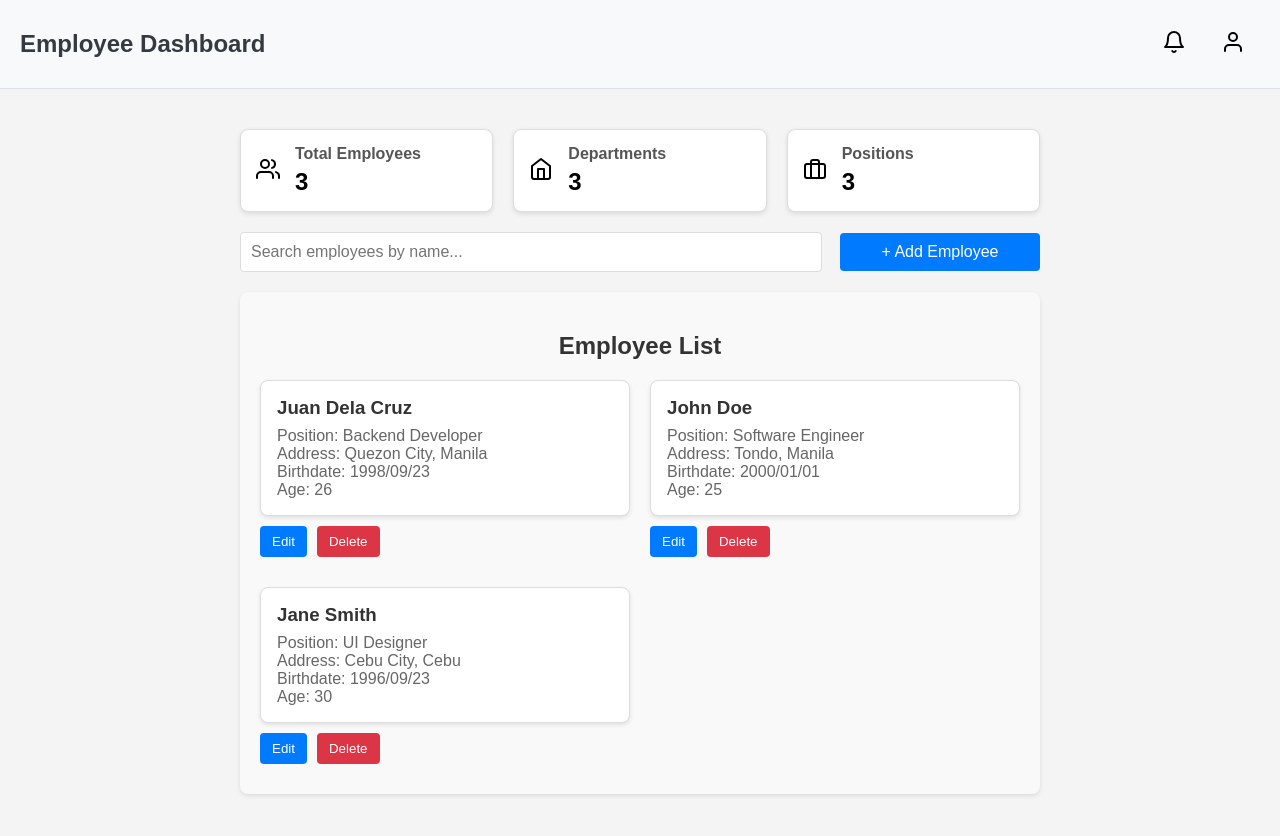
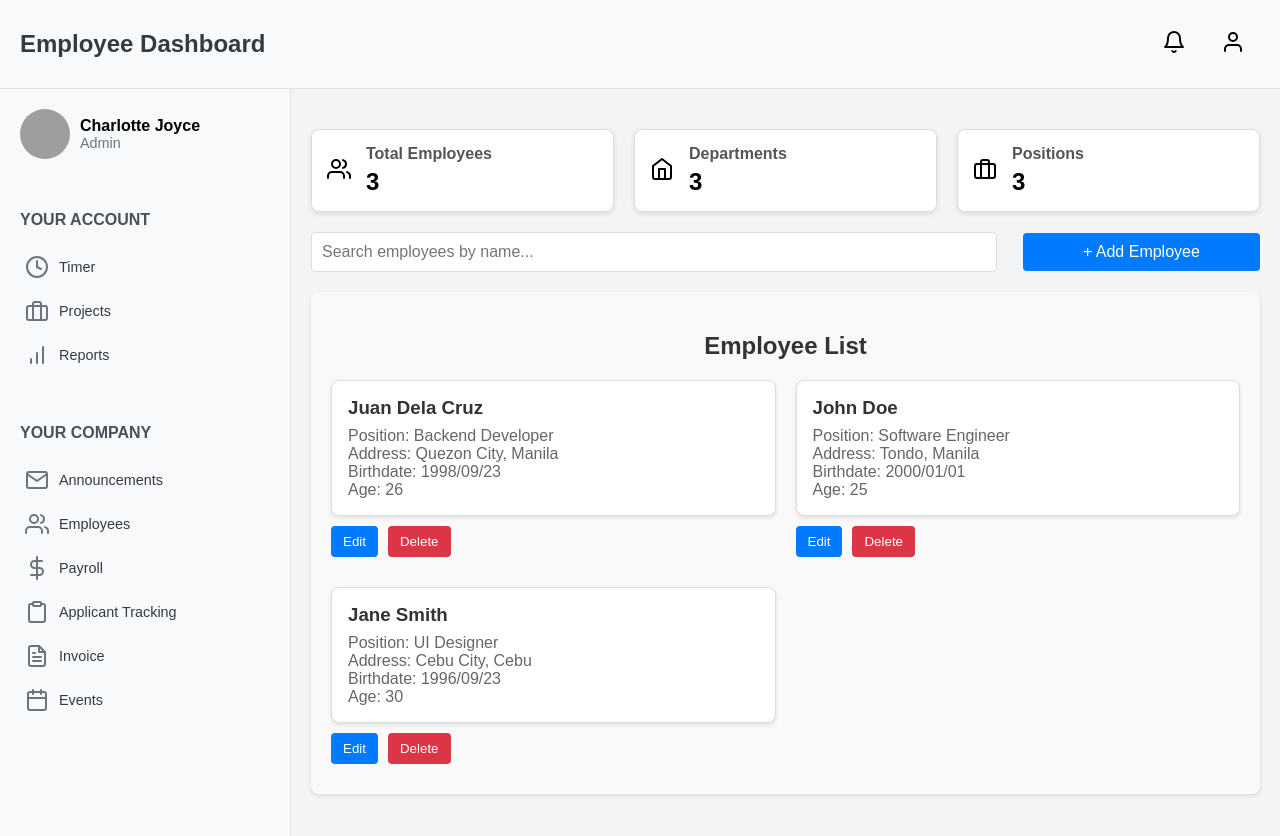
Before and after one commit to CharlotteJoyceDCB/employee-dashboard, a React (Vite) app: page / in a window 1280 px wide. Shown: the top 836 px of the page. Before the commit the page ends 814 px from the top, so only its background shows below. Built offline with nearby package versions, Linux system fonts and the light colour scheme; grey boxes are pictures that could not be loaded.

Commit message:
Added sidebar

```diff
--- a/src/App.jsx
+++ b/src/App.jsx
@@ -3,6 +3,8 @@ import EmployeeList from './components/EmployeeList';
 import AddEmployee from './components/AddEmployee';
 import EditEmployee from './components/Editemployee';
 import DashboardSummary from "./components/DashboardSummary";
+import Sidebar from "./components/Sidebar";
+import "./styles/App.css";
 
 const App = () => {
   const [employees, setEmployees] = useState([
@@ -80,9 +82,10 @@ const App = () => {
   };
 
   return (
-    <div className="app">
+    <div className="app-layout">
+      <Sidebar />
+      <div className="main-content">
         <DashboardSummary employees={employees} />
-
         <AddEmployee
           onAdd={handleAddEmployee}
           onSearch={handleSearch}
@@ -102,6 +105,7 @@ const App = () => {
           onDelete={handleDeleteEmployee}
         />
       </div>
+    </div>
   );
 };
 
--- /dev/null
+++ b/src/components/Sidebar.jsx
@@ -0,0 +1,70 @@
+import React from "react";
+import { Clock, Briefcase, BarChart, Users, DollarSign, Clipboard, UserCheck, FileText, Calendar, Mail } from "react-feather";
+import "../styles/Sidebar.css";
+
+const Sidebar = () => {
+  return (
+    <div className="sidebar">
+      {/* Profile Section */}
+      <div className="profile-section">
+        <img src="https://static.vecteezy.com/system/resources/previews/024/344/087/original/business-woman-isolated-illustration-ai-generative-free-png.png" alt="Profile" className="profile-image" />
+        <div className="profile-details">
+          <h4>Charlotte Joyce</h4>
+          <p>Admin</p>
+        </div>
+      </div>
+
+      {/* Account Section */}
+      <div className="menu-section">
+        <h5>Your Account</h5>
+        <ul>
+          <li>
+            <Clock />
+            Timer
+          </li>
+          <li>
+            <Briefcase />
+            Projects
+          </li>
+          <li>
+            <BarChart />
+            Reports
+          </li>
+        </ul>
+      </div>
+
+      {/* Company Section */}
+      <div className="menu-section">
+        <h5>Your Company</h5>
+        <ul>
+          <li>
+            <Mail />
+            Announcements
+          </li>
+          <li>
+            <Users />
+            Employees
+          </li>
+          <li>
+            <DollarSign />
+            Payroll
+          </li>
+          <li>
+            <Clipboard />
+            Applicant Tracking
+          </li>
+          <li>
+            <FileText />
+            Invoice
+          </li>
+          <li>
+            <Calendar />
+            Events
+          </li>
+        </ul>
+      </div>
+    </div>
+  );
+};
+
+export default Sidebar;
--- /dev/null
+++ b/src/styles/App.css
@@ -0,0 +1,17 @@
+.app-layout {
+    display: flex;
+    height: 100vh;
+    width: 100%;
+}
+
+.sidebar {
+    width: 250px;
+    background-color: #f8f9fa;
+    border-right: 1px solid #dee2e6;
+}
+
+.main-content {
+    flex: 1;
+    padding: 20px;
+    overflow-y: auto;
+}
--- /dev/null
+++ b/src/styles/Sidebar.css
@@ -0,0 +1,60 @@
+.sidebar {
+    width: 250px;
+    height: 100vh;
+    background-color: #f8f9fa;
+    padding: 20px;
+    border-right: 1px solid #dee2e6;
+    display: flex;
+    flex-direction: column;
+}
+.profile-section {
+    display: flex;
+    align-items: center;
+    margin-bottom: 20px;
+}
+.profile-image {
+    width: 50px;
+    height: 50px;
+    border-radius: 50%;
+    margin-right: 10px;
+}
+.profile-details h4 {
+    margin: 0;
+    font-size: 1rem;
+    font-weight: bold;
+}
+.profile-details p {
+    margin: 0;
+    font-size: 0.9rem;
+    color: #6c757d;
+}
+.menu-section {
+    margin-top: 5px;
+}
+.menu-section h5 {
+    margin-bottom: 10px;
+    font-size: 1rem;
+    color: #495057;
+    text-transform: uppercase;
+}
+.menu-section ul {
+    list-style: none;
+    padding: 0;
+}
+.menu-section li {
+    display: flex;
+    align-items: center;
+    padding: 10px 5px;
+    font-size: 0.9rem;
+    color: #343a40;
+    cursor: pointer;
+    transition: background-color 0.3s;
+}
+.menu-section li svg {
+    margin-right: 10px;
+    color: #6c757d;
+}
+.menu-section li:hover {
+    background-color: #e9ecef;
+    border-radius: 5px;
+}
```
Lines whose indentation alone changed are shown as unchanged.
